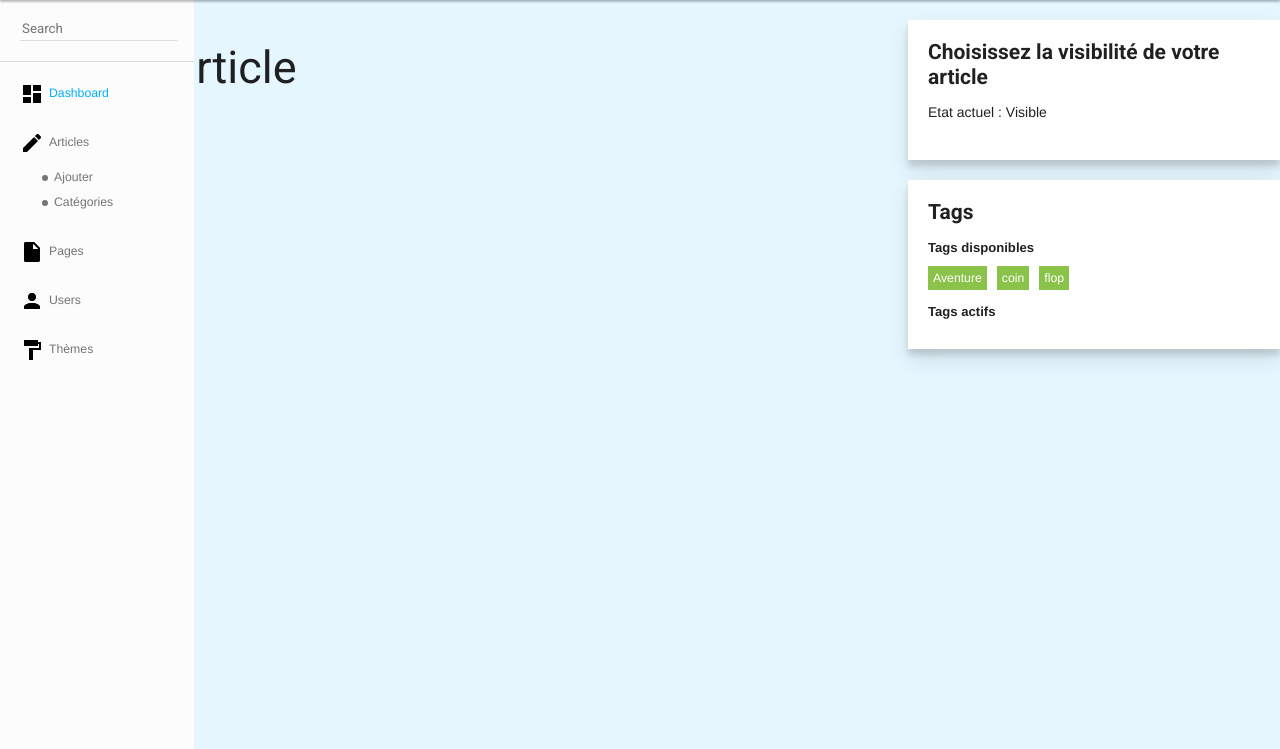
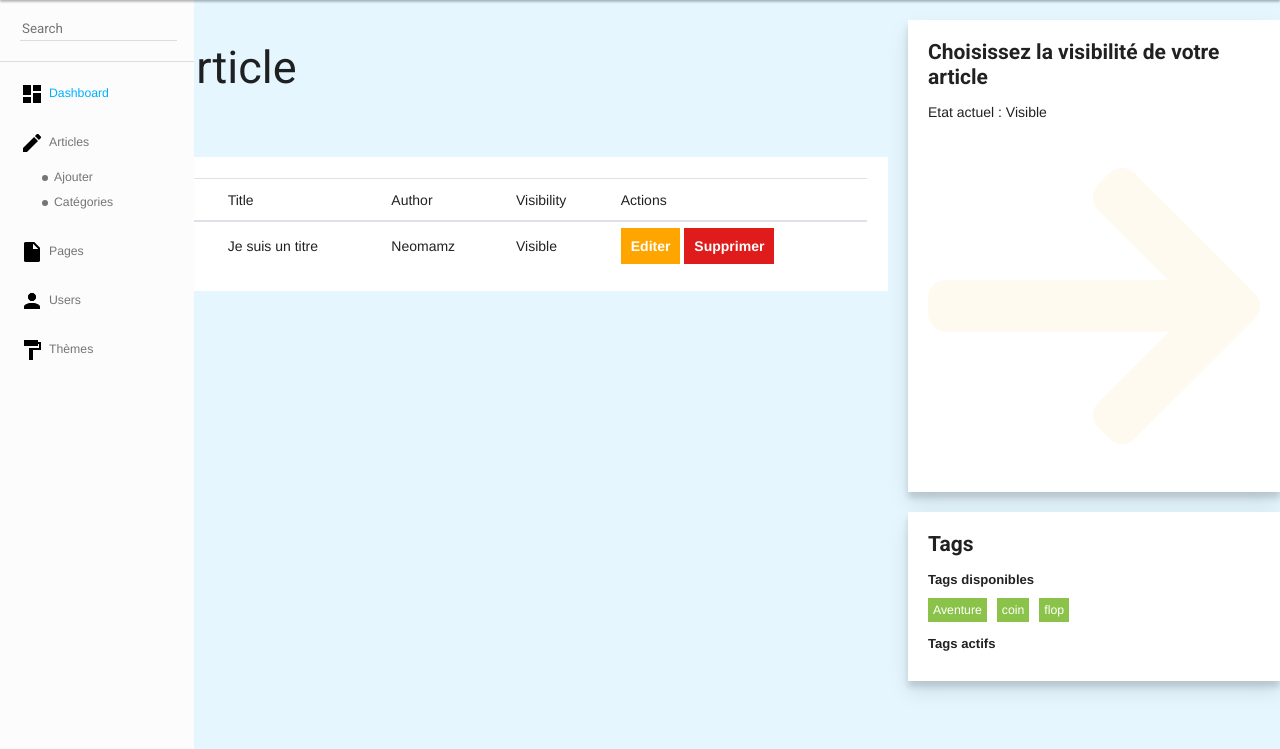
Before and after one commit to PinkFlowerOfTheSunsetOfTheDeath/CMS, a PHP site: template core/views/posts/list.html.twig in a window 1280 px wide. Shown: the part 50-799 px from the top of the page. Run offline with PHP 8.4, Linux system fonts and the light colour scheme; the template is opened without the code that fills it, so the values that code supplies are empty; some libraries are stand-ins or nearby versions.

Commit message:
[core/views/posts] start inté listing posts

```diff
--- a/core/views/posts/list.html.twig
+++ b/core/views/posts/list.html.twig
@@ -7,6 +7,33 @@
             <h2>Add an article</h2>
             <div>
                 <textarea placeholder="Enter your contents"></textarea>
+            </div>
+            <div class="table__container">
+                <table class="table">
+                    <thead>
+                    <tr>
+                        <th>#</th>
+                        <th>Creation</th>
+                        <th>Title</th>
+                        <th>Author</th>
+                        <th>Visibility</th>
+                        <th>Actions</th>
+                    </tr>
+                    </thead>
+                    <tbody>
+                    <tr>
+                        <td>1</td>
+                        <td>12/02/2018</td>
+                        <td>Je suis un titre</td>
+                        <td>Neomamz</td>
+                        <td>Visible</td>
+                        <td>
+                            <span class="table__button table__button--edit">Editer</span>
+                            <span class="table__button table__button--delete">Supprimer</span>
+                        </td>
+                    </tr>
+                    </tbody>
+                </table>
             </div>
             <ul>
                 {% for post in posts %}
@@ -21,6 +48,11 @@
             <div class="articleAdd__aside__card">
                 <h3 class="articleAdd__aside__title">Choisissez la visibilité de votre article</h3>
                 <p>Etat actuel : <span>Visible</span></p>
+                <div class="button button__switch">
+                    <circle class="toggle">
+                        <svg xmlns="http://www.w3.org/2000/svg" viewBox="0 0 492.004 492.004"><path fill="floralwhite" d="M484.14 226.886L306.46 49.202c-5.072-5.072-11.832-7.856-19.04-7.856-7.216 0-13.972 2.788-19.044 7.856l-16.132 16.136c-5.068 5.064-7.86 11.828-7.86 19.04 0 7.208 2.792 14.2 7.86 19.264L355.9 207.526H26.58C11.732 207.526 0 219.15 0 234.002v22.812c0 14.852 11.732 27.648 26.58 27.648h330.496L252.248 388.926c-5.068 5.072-7.86 11.652-7.86 18.864 0 7.204 2.792 13.88 7.86 18.948l16.132 16.084c5.072 5.072 11.828 7.836 19.044 7.836 7.208 0 13.968-2.8 19.04-7.872l177.68-177.68c5.084-5.088 7.88-11.88 7.86-19.1.016-7.244-2.776-14.04-7.864-19.12z"/></svg>
+                    </circle>
+                </div>
             </div>
             <div class="articleAdd__aside__card">
                 <h3 class="articleAdd__aside__title">Tags</h3>
```
